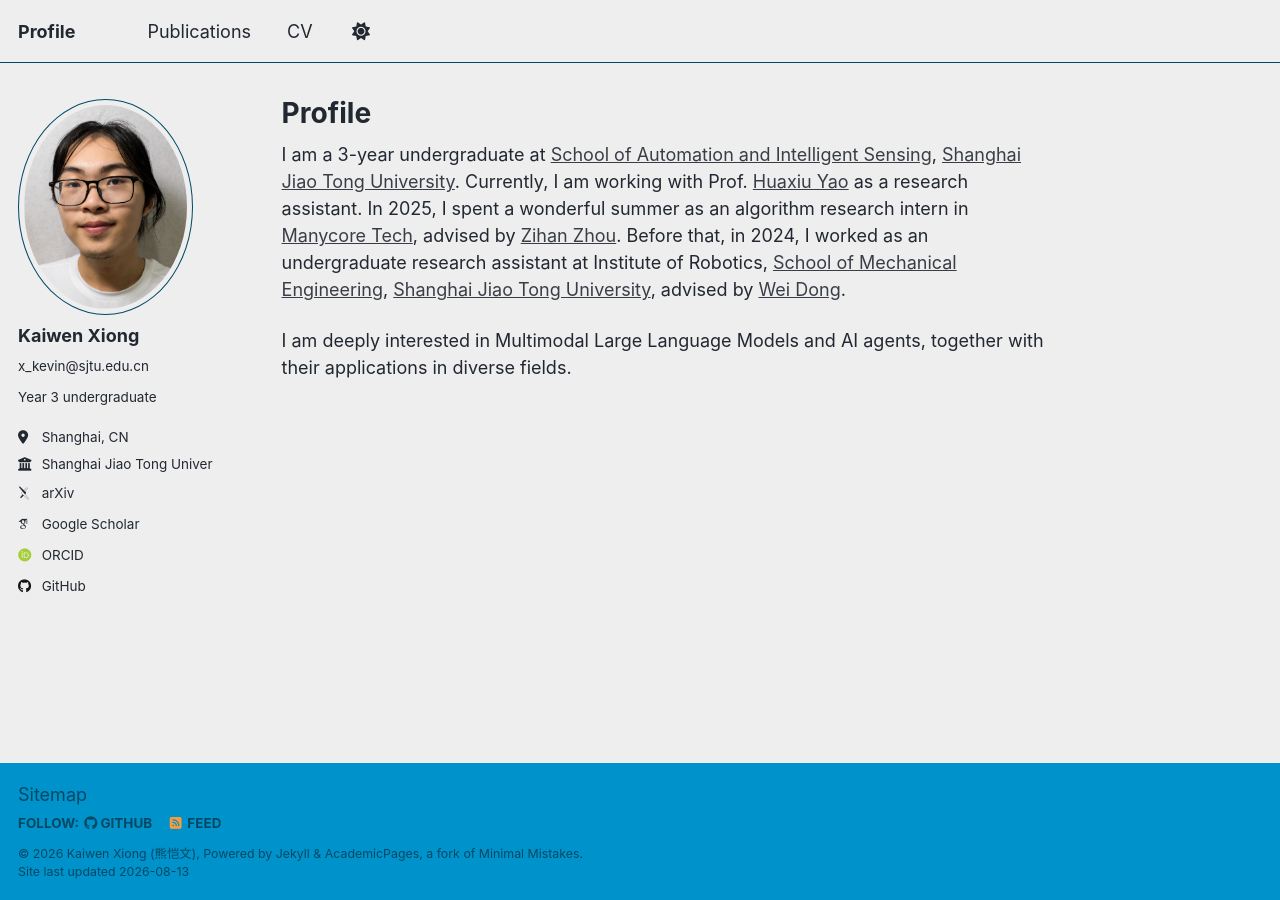
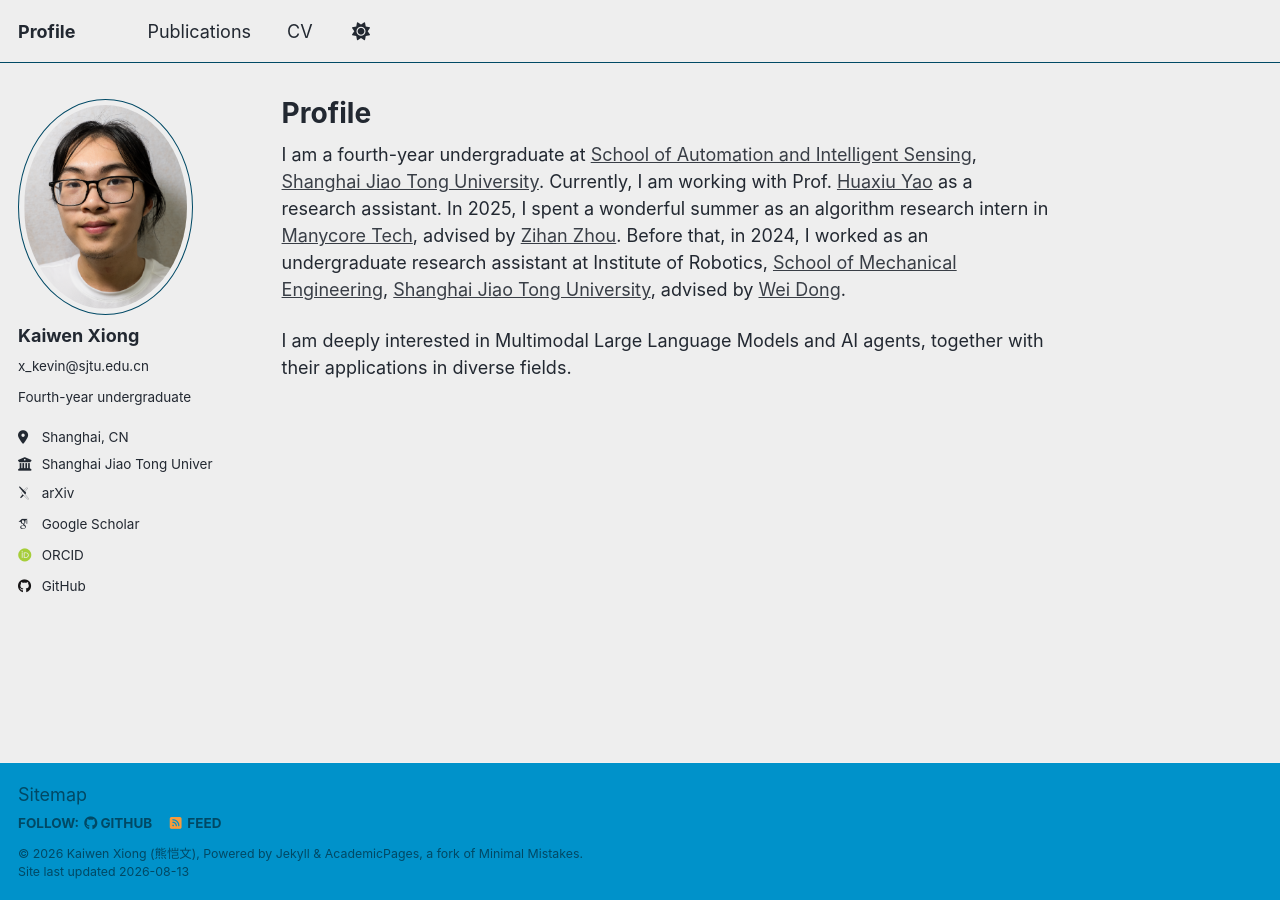
Before and after one commit to kevinx0522/kevinx0522.github.io, a Jekyll site: the page built from _pages/about.md, in a window 1280 px wide. Built offline with Jekyll 4.4.1, drawn with Linux system fonts in a browser that asks for light colours; some web fonts are replaced; a script that is not in the unit is left out.

Commit message:
Update undergraduate year to fourth year

```diff
--- a/_config.yml
+++ b/_config.yml
@@ -25,7 +25,7 @@ author:
   avatar           : "AUTHOR_KaiwenXiong.png"
   name             : "Kaiwen Xiong"
   pronouns         : "x_kevin@sjtu.edu.cn"  # example: "he/him"
-  bio              : "Year 3 undergraduate"
+  bio              : "Fourth-year undergraduate"
   location         : "Shanghai, CN"
   employer         : "Shanghai Jiao Tong University"
   uri              : # URL
--- a/_data/cv.json
+++ b/_data/cv.json
@@ -4,7 +4,7 @@
     "email": "x_kevin@sjtu.edu.cn",
     "phone": "",
     "website": "https://kevinx0522.github.io",
-    "summary": "Year 3 undergraduate at Shanghai Jiao Tong University. Currently working on AI.",
+    "summary": "Fourth-year undergraduate at Shanghai Jiao Tong University. Currently working on AI.",
     "location": {
       "address": "",
       "postalCode": "",
--- a/_pages/about.md
+++ b/_pages/about.md
@@ -7,7 +7,7 @@ redirect_from:
   - /about.html
 ---
 
-I am a 3-year undergraduate at [School of Automation and Intelligent Sensing](https://sais.sjtu.edu.cn/), [Shanghai Jiao Tong University](https://en.sjtu.edu.cn/).
+I am a fourth-year undergraduate at [School of Automation and Intelligent Sensing](https://sais.sjtu.edu.cn/), [Shanghai Jiao Tong University](https://en.sjtu.edu.cn/).
 Currently, I am working with Prof. [Huaxiu Yao](https://www.huaxiuyao.io/) as a research assistant.
 In 2025, I spent a wonderful summer as an algorithm research intern in [Manycore Tech](https://www.manycoretech.com/), advised by [Zihan Zhou](https://zihan-z.github.io/).
 Before that, in 2024, I worked as an undergraduate research assistant at Institute of Robotics, [School of Mechanical Engineering](https://me.sjtu.edu.cn/en/), [Shanghai Jiao Tong University](https://en.sjtu.edu.cn/), advised by [Wei Dong](https://me.sjtu.edu.cn/teacher_directory1/dongwei1.html).
```
Also changed, not shown: personal-material/basic-info.md (+1 -1 lines), personal-material/bio.md (+1 -1 lines).
